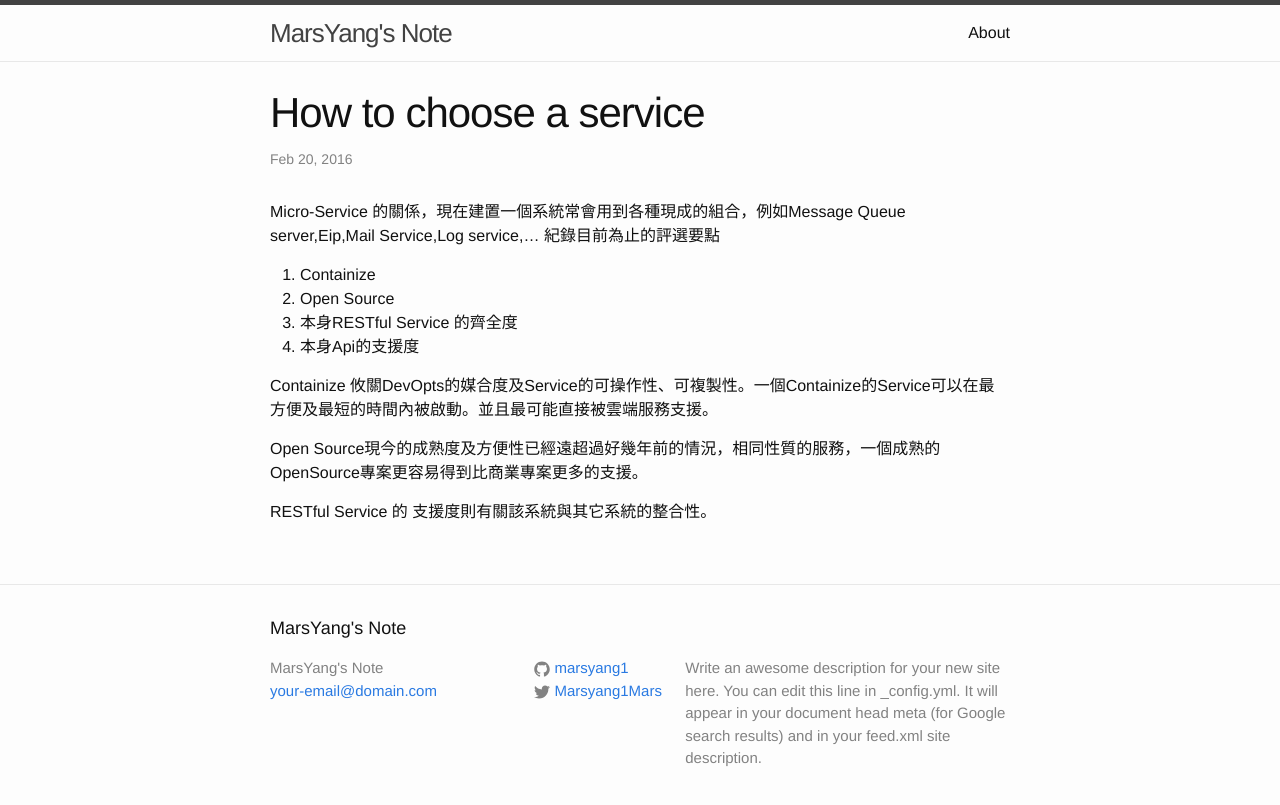
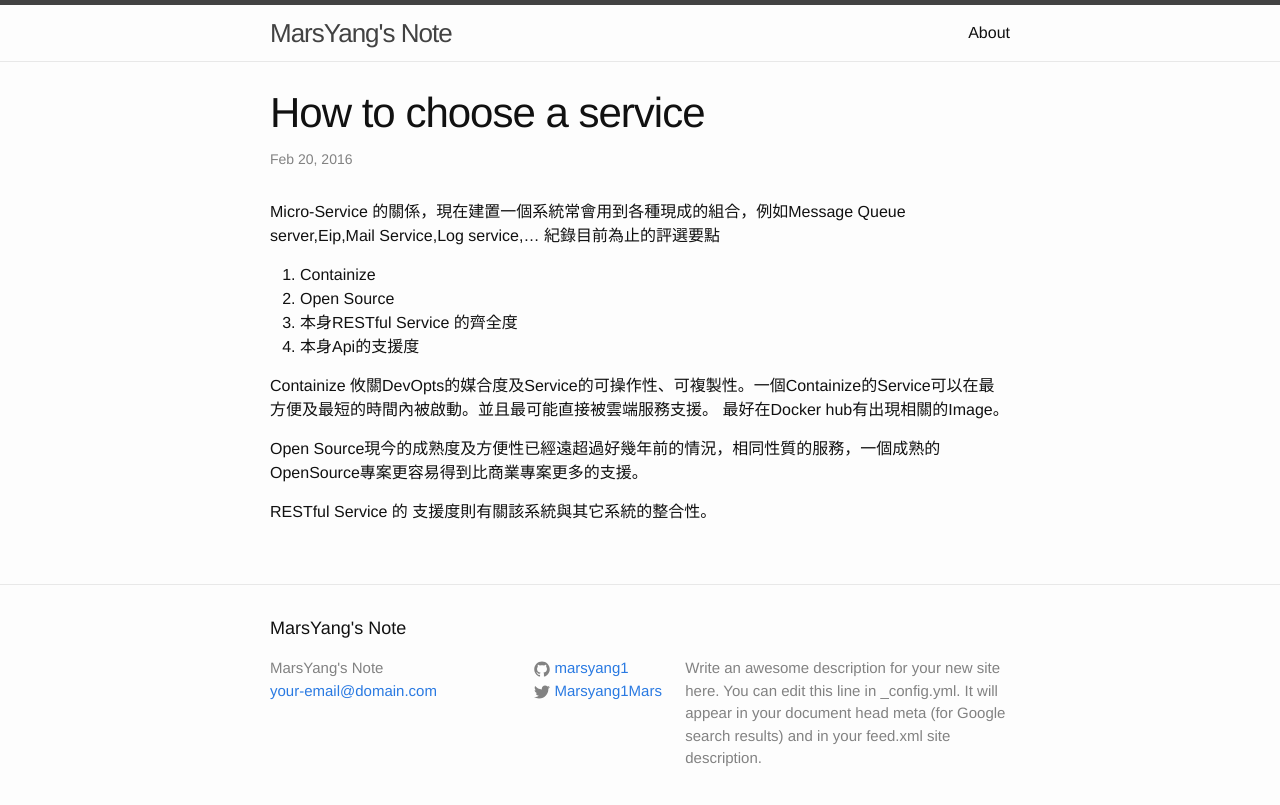
Before and after one commit to marsyang1/marsyang1.github.io, a Jekyll site: the page built from _posts/2016-02-20-choose-service.markdown, in a window 1280 px wide. Shown: the top 805 px of the page. Built offline with Jekyll 4.4.1, drawn with Linux system fonts in a browser that asks for light colours.

Commit message:
Update 2016-02-20-choose-service.markdown

```diff
--- a/_posts/2016-02-20-choose-service.markdown
+++ b/_posts/2016-02-20-choose-service.markdown
@@ -15,6 +15,7 @@ Micro-Service 的關係，現在建置一個系統常會用到各種現成的組
 4. 本身Api的支援度
 
 Containize 攸關DevOpts的媒合度及Service的可操作性、可複製性。一個Containize的Service可以在最方便及最短的時間內被啟動。並且最可能直接被雲端服務支援。
+最好在Docker hub有出現相關的Image。
 
 Open Source現今的成熟度及方便性已經遠超過好幾年前的情況，相同性質的服務，一個成熟的OpenSource專案更容易得到比商業專案更多的支援。
 
```
